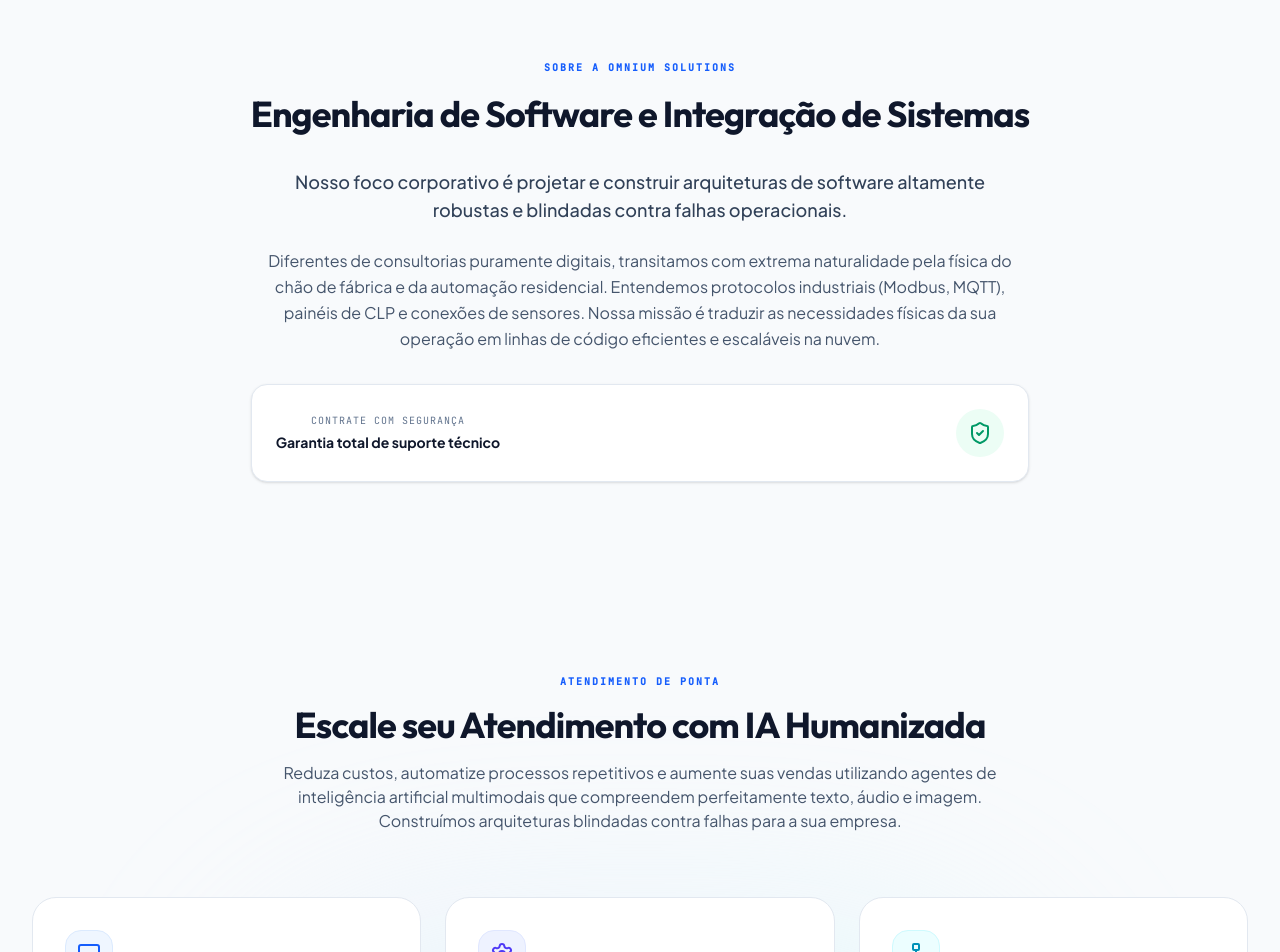
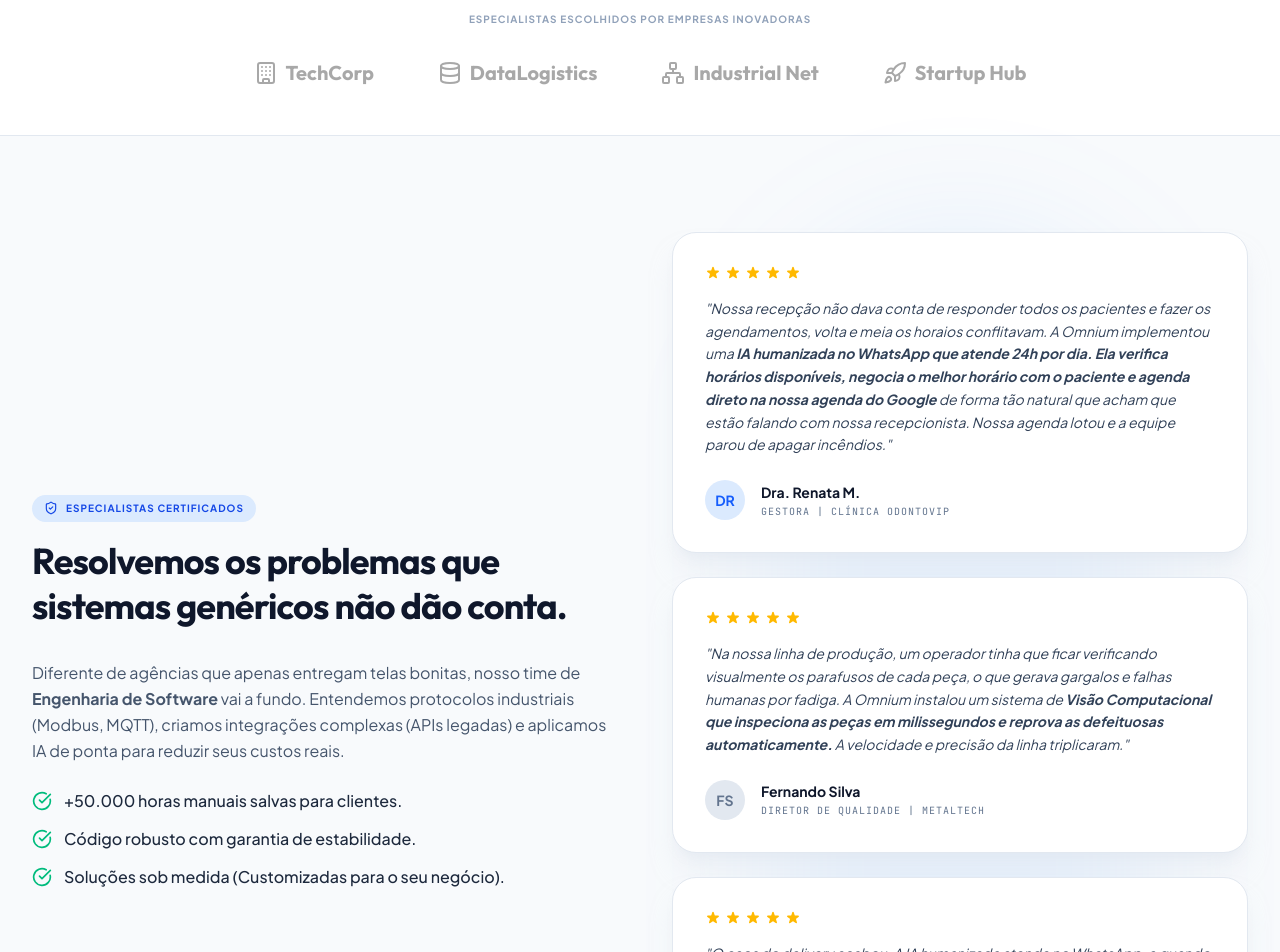
Before and after one commit to OmniumSolutions/Omnium, a React (Vite) app: page / in a window 1280 px wide. Shown: the part 920-1872 px from the top of the page. Built offline with nearby package versions, Linux system fonts and the light colour scheme.

Commit message:
IMplementação de depoimentos

```diff
--- a/src/App.tsx
+++ b/src/App.tsx
@@ -188,7 +188,6 @@
             <motion.div variants={fadeIn} className="inline-flex items-center gap-2 px-3 py-1.5 bg-blue-50 text-blue-700 border border-blue-200/60 text-[10px] font-bold uppercase tracking-widest rounded-full shadow-sm">
               <span className="w-1.5 h-1.5 rounded-full bg-blue-500 animate-pulse"></span>
               Automação e Integração de Elite
-
             </motion.div>
 
             <motion.h1 variants={fadeIn} className="text-4xl sm:text-5xl lg:text-[4.5rem] font-display font-bold leading-[1.05] tracking-tight text-slate-900">
@@ -196,7 +195,7 @@
               <span className="text-transparent bg-clip-text bg-gradient-to-r from-blue-600 to-cyan-500">Físico e o Digital.</span>
             </motion.h1>
 
-            <motion.p variants={fadeIn} className="text-slate-600 text-sm sm:text-base leading-relaxed max-w-lg">
+            <motion.p variants={fadeIn} className="text-slate-600 text-sm sm:text-base leading-relaxed max-w-lg mx-auto">
               Seja no chão de fábrica de uma metalúrgica, na automação de processos administrativos na nuvem ou no atendimento de ponta via IA: nossas arquiteturas são desenhadas para durar.
             </motion.p>
 
@@ -205,7 +204,7 @@
                 onClick={() => setIsModalOpen(true)}
                 className="py-4 px-8 bg-blue-600 text-white font-bold uppercase tracking-widest text-xs rounded-xl hover:bg-blue-700 transition-all shadow-[0_4px_14px_0_rgba(37,99,235,0.39)] hover:shadow-[0_6px_20px_rgba(37,99,235,0.23)] hover:-translate-y-1 flex items-center justify-center gap-2 group"
               >
-                Agendar Consultoria
+                Falar com Especialista
                 <ArrowRight className="w-4 h-4 group-hover:translate-x-1 transition-transform" />
               </button>
 
@@ -228,44 +227,115 @@
         </section>
 
 {/* About Section / Technical Specs Matrix */}
-      <section id="about" className="py-24 px-4 sm:px-8 max-w-7xl mx-auto w-full flex flex-col items-center">
+      <section className="py-12 border-b border-slate-200 bg-white">
+        <div className="max-w-7xl mx-auto px-4 sm:px-8 text-center space-y-8">
+           <p className="text-[10px] font-bold uppercase tracking-widest text-slate-400">Especialistas escolhidos por empresas inovadoras</p>
+           <div className="flex flex-wrap justify-center items-center gap-8 md:gap-16 opacity-50 grayscale hover:grayscale-0 transition-all duration-500">
+              <div className="flex items-center gap-2 font-display font-bold text-xl"><Building className="w-6 h-6"/> TechCorp</div>
+              <div className="flex items-center gap-2 font-display font-bold text-xl"><Database className="w-6 h-6"/> DataLogistics</div>
+              <div className="flex items-center gap-2 font-display font-bold text-xl"><Network className="w-6 h-6"/> Industrial Net</div>
+              <div className="flex items-center gap-2 font-display font-bold text-xl"><Rocket className="w-6 h-6"/> Startup Hub</div>
+           </div>
+        </div>
+      </section>
+
+      <section id="about" className="py-24 px-4 sm:px-8 bg-slate-50 border-b border-slate-200">
+        <div className="max-w-7xl mx-auto grid grid-cols-1 lg:grid-cols-2 gap-16 items-center">
+          <motion.div
+            initial={{ opacity: 0, x: -30 }}
+            whileInView={{ opacity: 1, x: 0 }}
+            viewport={{ once: true, margin: "-50px" }}
+            transition={{ duration: 0.6 }}
+            className="space-y-8"
+          >
+            <div className="space-y-4">
+              <span className="inline-flex items-center gap-2 px-3 py-1.5 bg-blue-100 text-blue-700 text-[10px] font-bold uppercase tracking-widest rounded-full">
+                <ShieldCheck className="w-3.5 h-3.5" /> Especialistas Certificados
+              </span>
+              <h2 className="text-3xl sm:text-4xl font-display font-bold tracking-tight text-slate-900 leading-tight">
+                Resolvemos os problemas que sistemas genéricos não dão conta.
+              </h2>
+            </div>
+            <div className="space-y-6 text-slate-600 text-sm sm:text-base leading-relaxed">
+              <p>
+                Diferente de agências que apenas entregam telas bonitas, nosso time de <strong>Engenharia de Software</strong> vai a fundo. Entendemos protocolos industriais (Modbus, MQTT), criamos integrações complexas (APIs legadas) e aplicamos IA de ponta para reduzir seus custos reais.
+              </p>
+              <ul className="space-y-3 font-medium text-slate-800">
+                <li className="flex items-center gap-3"><CheckCircle className="w-5 h-5 text-emerald-500 shrink-0"/> +50.000 horas manuais salvas para clientes.</li>
+                <li className="flex items-center gap-3"><CheckCircle className="w-5 h-5 text-emerald-500 shrink-0"/> Código robusto com garantia de estabilidade.</li>
+                <li className="flex items-center gap-3"><CheckCircle className="w-5 h-5 text-emerald-500 shrink-0"/> Soluções sob medida (Customizadas para o seu negócio).</li>
+              </ul>
+            </div>
+          </motion.div>
 
           <motion.div
-          initial={{ opacity: 0, y: 30 }}
-          whileInView={{ opacity: 1, y: 0 }}
+            initial={{ opacity: 0, x: 30 }}
+            whileInView={{ opacity: 1, x: 0 }}
             viewport={{ once: true, margin: "-50px" }}
             transition={{ duration: 0.6 }}
-          className="lg:col-span-12 max-w-4xl mx-auto text-center space-y-8"
+            className="relative"
           >
-          <div className="space-y-4">
-            <span className="text-blue-600 font-mono text-[10px] font-bold uppercase tracking-[0.2em] block">SOBRE A OMNIUM SOLUTIONS</span>
-            <h2 className="text-3xl sm:text-4xl font-display font-bold tracking-tight text-slate-900 leading-tight">
-              Engenharia de Software e Integração de Sistemas
-            </h2>
+            <div className="space-y-6 relative z-10">
+              {/* Testimonial 1 - Clínica Odontológica */}
+              <div className="bg-white border border-slate-200 p-8 rounded-3xl shadow-xl shadow-slate-200/50">
+                <div className="flex text-amber-400 mb-4 gap-1">
+                  {[1,2,3,4,5].map(i => <svg key={i} className="w-4 h-4 fill-current" viewBox="0 0 20 20"><path d="M9.049 2.927c.3-.921 1.603-.921 1.902 0l1.07 3.292a1 1 0 00.95.69h3.462c.969 0 1.371 1.24.588 1.81l-2.8 2.034a1 1 0 00-.364 1.118l1.07 3.292c.3.921-.755 1.688-1.54 1.118l-2.8-2.034a1 1 0 00-1.175 0l-2.8 2.034c-.784.57-1.838-.197-1.539-1.118l1.07-3.292a1 1 0 00-.364-1.118L2.98 8.72c-.783-.57-.38-1.81.588-1.81h3.461a1 1 0 00.951-.69l1.07-3.292z" /></svg>)}
                 </div>
-          <div className="space-y-6 text-slate-600 text-sm sm:text-base leading-relaxed max-w-3xl mx-auto">
-            <p className="font-medium text-slate-700 text-lg">
-              Nosso foco corporativo é projetar e construir arquiteturas de software altamente robustas e blindadas contra falhas operacionais.
+                <p className="text-slate-700 italic text-sm leading-relaxed mb-6">
+                  "Nossa recepção não dava conta de responder todos os pacientes e fazer os agendamentos, volta e meia os horaios conflitavam. A Omnium implementou uma <strong>IA humanizada no WhatsApp que atende 24h por dia. Ela verifica horários disponíveis, negocia o melhor horário com o paciente e agenda direto na nossa agenda do Google</strong> de forma tão natural que acham que estão falando com nossa recepcionista. Nossa agenda lotou e a equipe parou de apagar incêndios."
                 </p>
-            <p>
-              Diferentes de consultorias puramente digitais, transitamos com extrema naturalidade pela física do chão de fábrica e da automação residencial. Entendemos protocolos industriais (Modbus, MQTT), painéis de CLP e conexões de sensores. Nossa missão é traduzir as necessidades físicas da sua operação em linhas de código eficientes e escaláveis na nuvem.
-            </p>
+                <div className="flex items-center gap-4">
+                  <div className="w-10 h-10 bg-blue-100 rounded-full flex items-center justify-center font-bold text-blue-600 text-sm">
+                    DR
                   </div>
-
-          <div className="border border-slate-200 bg-white rounded-2xl p-6 flex items-center justify-between shadow-sm hover:shadow-md transition-shadow">
-            <div className="space-y-1">
-              <span className="text-[10px] font-mono text-slate-500 uppercase tracking-widest block">CONTRATE COM SEGURANÇA</span>
-              <p className="text-sm font-bold text-slate-900">Garantia total de suporte técnico</p>
+                  <div>
+                    <h4 className="font-bold text-slate-900 text-sm">Dra. Renata M.</h4>
+                    <p className="text-[10px] text-slate-500 uppercase tracking-widest font-mono mt-0.5">Gestora | Clínica OdontoVip</p>
                   </div>
-            <div className="w-12 h-12 rounded-full bg-emerald-50 flex items-center justify-center shrink-0">
-              <ShieldCheck className="w-6 h-6 text-emerald-600" />
                 </div>
               </div>
 
+              {/* Testimonial 2 - Indústria e Visão Computacional */}
+              <div className="bg-white border border-slate-200 p-8 rounded-3xl shadow-xl shadow-slate-200/50">
+                <div className="flex text-amber-400 mb-4 gap-1">
+                  {[1,2,3,4,5].map(i => <svg key={i} className="w-4 h-4 fill-current" viewBox="0 0 20 20"><path d="M9.049 2.927c.3-.921 1.603-.921 1.902 0l1.07 3.292a1 1 0 00.95.69h3.462c.969 0 1.371 1.24.588 1.81l-2.8 2.034a1 1 0 00-.364 1.118l1.07 3.292c.3.921-.755 1.688-1.54 1.118l-2.8-2.034a1 1 0 00-1.175 0l-2.8 2.034c-.784.57-1.838-.197-1.539-1.118l1.07-3.292a1 1 0 00-.364-1.118L2.98 8.72c-.783-.57-.38-1.81.588-1.81h3.461a1 1 0 00.951-.69l1.07-3.292z" /></svg>)}
+                </div>
+                <p className="text-slate-700 italic text-sm leading-relaxed mb-6">
+                  "Na nossa linha de produção, um operador tinha que ficar verificando visualmente os parafusos de cada peça, o que gerava gargalos e falhas humanas por fadiga. A Omnium instalou um sistema de <strong>Visão Computacional que inspeciona as peças em milissegundos e reprova as defeituosas automaticamente.</strong> A velocidade e precisão da linha triplicaram."
+                </p>
+                <div className="flex items-center gap-4">
+                  <div className="w-10 h-10 bg-slate-200 rounded-full flex items-center justify-center font-bold text-slate-500 text-sm">
+                    FS
+                  </div>
+                  <div>
+                    <h4 className="font-bold text-slate-900 text-sm">Fernando Silva</h4>
+                    <p className="text-[10px] text-slate-500 uppercase tracking-widest font-mono mt-0.5">Diretor de Qualidade | MetalTech</p>
+                  </div>
+                </div>
+              </div>
+
+              {/* Testimonial 3 - Delivery Automatizado */}
+              <div className="bg-white border border-slate-200 p-8 rounded-3xl shadow-xl shadow-slate-200/50">
+                <div className="flex text-amber-400 mb-4 gap-1">
+                  {[1,2,3,4,5].map(i => <svg key={i} className="w-4 h-4 fill-current" viewBox="0 0 20 20"><path d="M9.049 2.927c.3-.921 1.603-.921 1.902 0l1.07 3.292a1 1 0 00.95.69h3.462c.969 0 1.371 1.24.588 1.81l-2.8 2.034a1 1 0 00-.364 1.118l1.07 3.292c.3.921-.755 1.688-1.54 1.118l-2.8-2.034a1 1 0 00-1.175 0l-2.8 2.034c-.784.57-1.838-.197-1.539-1.118l1.07-3.292a1 1 0 00-.364-1.118L2.98 8.72c-.783-.57-.38-1.81.588-1.81h3.461a1 1 0 00.951-.69l1.07-3.292z" /></svg>)}
+                </div>
+                <p className="text-slate-700 italic text-sm leading-relaxed mb-6">
+                  "O caos do delivery acabou. A IA humanizada atende no WhatsApp, e quando o PIX cai, <strong>o pedido vai pra cozinha e a comanda imprime sozinha.</strong> Ao bater na botoeira, o cliente é avisado no whatsapp que o pedido saiu. Na entrega, o motoboy digita o código do cliente e o sistema faz o PIX da taxa de entrega pra ele na hora! Automação 100% de ponta a ponta. Show!!"
+                </p>
+                <div className="flex items-center gap-4">
+                  <div className="w-10 h-10 bg-orange-100 rounded-full flex items-center justify-center font-bold text-orange-600 text-sm">
+                    MC
+                  </div>
+                  <div>
+                    <h4 className="font-bold text-slate-900 text-sm">Marcos Costa</h4>
+                    <p className="text-[10px] text-slate-500 uppercase tracking-widest font-mono mt-0.5">Proprietário | Burger Express</p>
+                  </div>
+                </div>
+              </div>
+            </div>
+            <div className="absolute top-1/2 left-1/2 -translate-x-1/2 -translate-y-1/2 w-full max-w-sm h-full bg-blue-400/10 blur-3xl rounded-full pointer-events-none"></div>
           </motion.div>
-
-
-{/* Services Section / Solutions Grid */}
+        </div>
       </section>
       <section id="services" className="py-24 px-4 sm:px-8 max-w-7xl mx-auto w-full space-y-16 relative">
         <div className="absolute top-1/2 left-1/2 -translate-x-1/2 -translate-y-1/2 w-full max-w-3xl h-[400px] bg-gradient-to-r from-blue-100/50 to-cyan-100/50 blur-[100px] pointer-events-none rounded-full"></div>
@@ -311,7 +381,7 @@
                 onClick={() => selectService("ia-atendimento")}
                 className="text-xs font-bold text-slate-500 group-hover:text-blue-600 flex items-center gap-1 transition-colors"
               >
-                Solicitar projeto <ArrowRight className="w-3 h-3 transition-transform group-hover:translate-x-1" />
+                Saber mais <ArrowRight className="w-3 h-3 transition-transform group-hover:translate-x-1" />
               </button>
             </div>
 
@@ -334,7 +404,7 @@
                 onClick={() => selectService("rpa")}
                 className="text-xs font-bold text-slate-500 group-hover:text-indigo-600 flex items-center gap-1 transition-colors"
               >
-                Solicitar projeto <ArrowRight className="w-3 h-3 transition-transform group-hover:translate-x-1" />
+                Saber mais <ArrowRight className="w-3 h-3 transition-transform group-hover:translate-x-1" />
               </button>
             </div>
 
@@ -357,7 +427,7 @@
                 onClick={() => selectService("integracao")}
                 className="text-xs font-bold text-slate-500 group-hover:text-cyan-600 flex items-center gap-1 transition-colors"
               >
-                Solicitar projeto <ArrowRight className="w-3 h-3 transition-transform group-hover:translate-x-1" />
+                Saber mais <ArrowRight className="w-3 h-3 transition-transform group-hover:translate-x-1" />
               </button>
             </div>
 
@@ -380,7 +450,7 @@
                 onClick={() => selectService("iot")}
                 className="text-xs font-bold text-slate-500 group-hover:text-emerald-600 flex items-center gap-1 transition-colors"
               >
-                Solicitar projeto <ArrowRight className="w-3 h-3 transition-transform group-hover:translate-x-1" />
+                Saber mais <ArrowRight className="w-3 h-3 transition-transform group-hover:translate-x-1" />
               </button>
             </div>
 
@@ -403,7 +473,7 @@
                 onClick={() => selectService("visao")}
                 className="text-xs font-bold text-slate-500 group-hover:text-purple-600 flex items-center gap-1 transition-colors"
               >
-                Solicitar projeto <ArrowRight className="w-3 h-3 transition-transform group-hover:translate-x-1" />
+                Saber mais <ArrowRight className="w-3 h-3 transition-transform group-hover:translate-x-1" />
               </button>
             </div>
 
@@ -427,7 +497,7 @@
                 onClick={() => selectService("custom-systems")}
                 className="text-xs font-bold text-white flex items-center gap-1 hover:gap-2 transition-all"
               >
-                Solicitar projeto <ArrowRight className="w-3 h-3" />
+                Saber mais <ArrowRight className="w-3 h-3" />
               </button>
             </div>
 
@@ -584,7 +654,7 @@
                 onClick={() => setIsModalOpen(true)}
                 className="w-full sm:w-auto px-10 py-4 bg-blue-600 hover:bg-blue-700 text-white font-bold text-xs uppercase tracking-widest rounded-xl transition-all shadow-[0_4px_14px_0_rgba(37,99,235,0.39)] hover:shadow-[0_6px_20px_rgba(37,99,235,0.23)] hover:-translate-y-0.5"
               >
-                Garantir esses Resultados
+                Garantir Resultados
               </button>
             </div>
 
@@ -931,7 +1001,7 @@
                     type="submit"
                     className="w-full py-4 bg-blue-600 hover:bg-blue-700 text-white text-xs font-bold uppercase tracking-widest rounded-xl transition-all shadow-[0_4px_14px_0_rgba(37,99,235,0.39)] hover:shadow-[0_6px_20px_rgba(37,99,235,0.23)] hover:-translate-y-0.5 mt-2 flex items-center justify-center gap-2"
                   >
-                    Enviar Briefing <ArrowRight className="w-4 h-4" />
+                    Falar com Especialista <ArrowRight className="w-4 h-4" />
                   </button>
                 </form>
               )}
```
Lines whose indentation alone changed are shown as unchanged.
